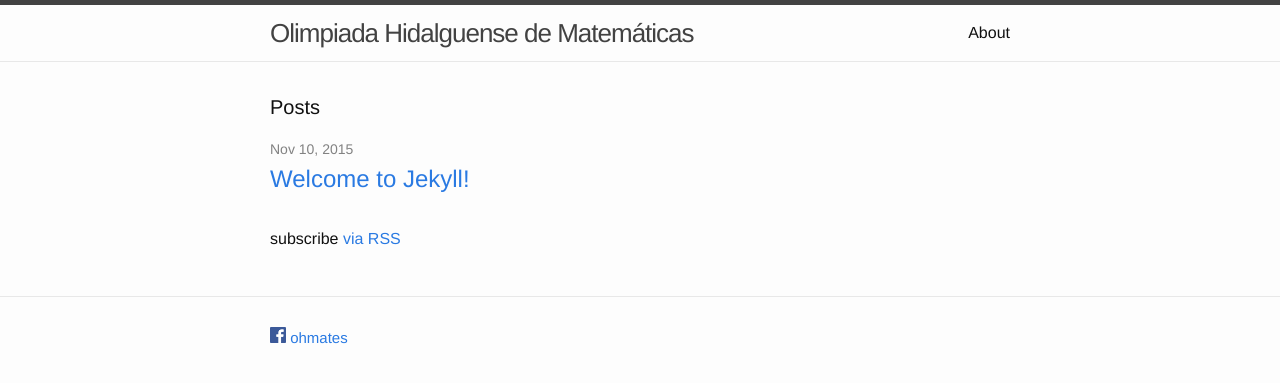
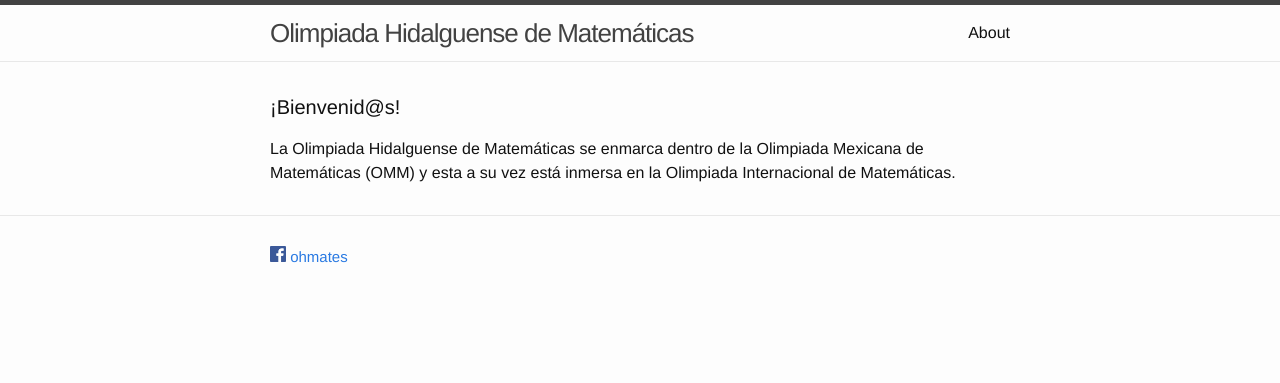
Before and after one commit to rvf0068/pagina-olimpiada, a Jekyll site: the page built from index.html, in a window 1280 px wide. Shown: the top 383 px of the page. Built offline with Jekyll 4.4.1, drawn with Linux system fonts in a browser that asks for light colours.

Commit message:
Bienvenida

```diff
--- a/index.html
+++ b/index.html
@@ -4,20 +4,25 @@ layout: default
 
 <div class="home">
 
-  <h1 class="page-heading">Posts</h1>
+  <h1 class="page-heading">¡Bienvenid@s!</h1>
 
-  <ul class="post-list">
-    {% for post in site.posts %}
-      <li>
-        <span class="post-meta">{{ post.date | date: "%b %-d, %Y" }}</span>
+  La Olimpiada Hidalguense de Matemáticas se enmarca dentro de la
+  Olimpiada Mexicana de Matemáticas (OMM) y esta a su vez está inmersa
+  en la Olimpiada Internacional de Matemáticas.
 
-        <h2>
-          <a class="post-link" href="{{ post.url | prepend: site.baseurl }}">{{ post.title }}</a>
-        </h2>
-      </li>
-    {% endfor %}
-  </ul>
 
-  <p class="rss-subscribe">subscribe <a href="{{ "/feed.xml" | prepend: site.baseurl }}">via RSS</a></p>
+  <!-- <ul class="post-list"> -->
+  <!--   {% for post in site.posts %} -->
+  <!--     <li> -->
+  <!--       <span class="post-meta">{{ post.date | date: "%b %-d, %Y" }}</span> -->
+
+  <!--       <h2> -->
+  <!--         <a class="post-link" href="{{ post.url | prepend: site.baseurl }}">{{ post.title }}</a> -->
+  <!--       </h2> -->
+  <!--     </li> -->
+  <!--   {% endfor %} -->
+  <!-- </ul> -->
+
+  <!-- <p class="rss-subscribe">subscribe <a href="{{ "/feed.xml" | prepend: site.baseurl }}">via RSS</a></p> -->
 
 </div>
```
